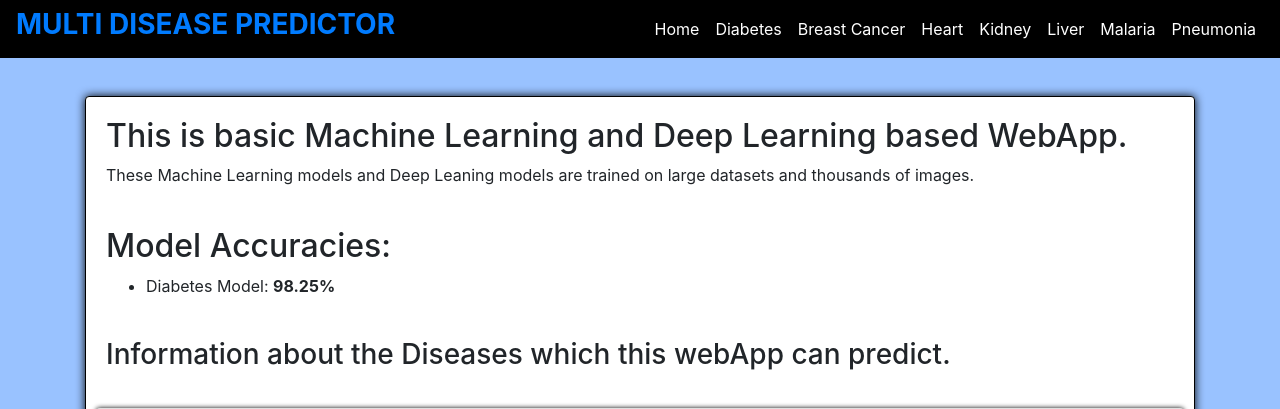
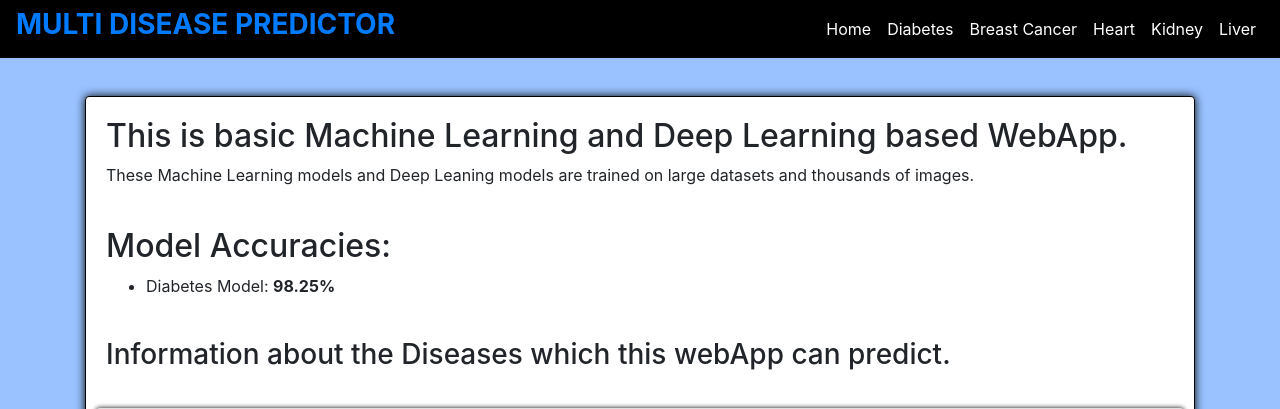
Before and after one commit to Riasharrma/Multiple-Disease-Prediction, a Flask app: page / in a window 1280 px wide. Shown: the top 409 px of the page. Run offline with Flask 2, Linux system fonts and the light colour scheme; some libraries are stand-ins or nearby versions.

Commit message:
Update main.html

```diff
--- a/templates/main.html
+++ b/templates/main.html
@@ -61,13 +61,7 @@ footer{
               </li>
               <li class="nav-item active">
                 <a class="nav-link" href="{{ url_for('liverPage') }}">Liver</a>
-              </li>
-              <li class="nav-item active">
-                <a class="nav-link" href="{{ url_for('malariaPage') }}">Malaria</a>
-              </li>
-              <li class="nav-item active">
-                <a class="nav-link" href="{{ url_for('pneumoniaPage') }}">Pneumonia</a>
-              </li>
+
            </ul>
          </div>
        </nav>
```
